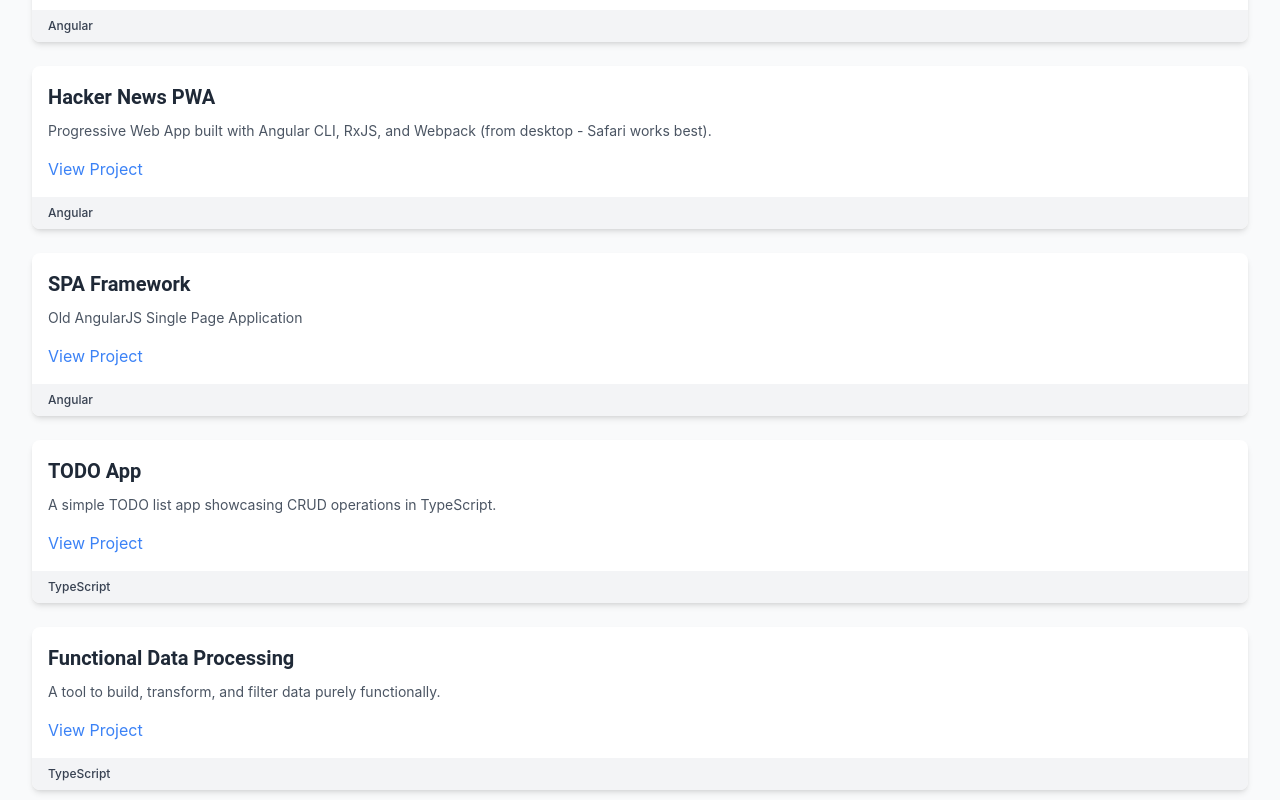
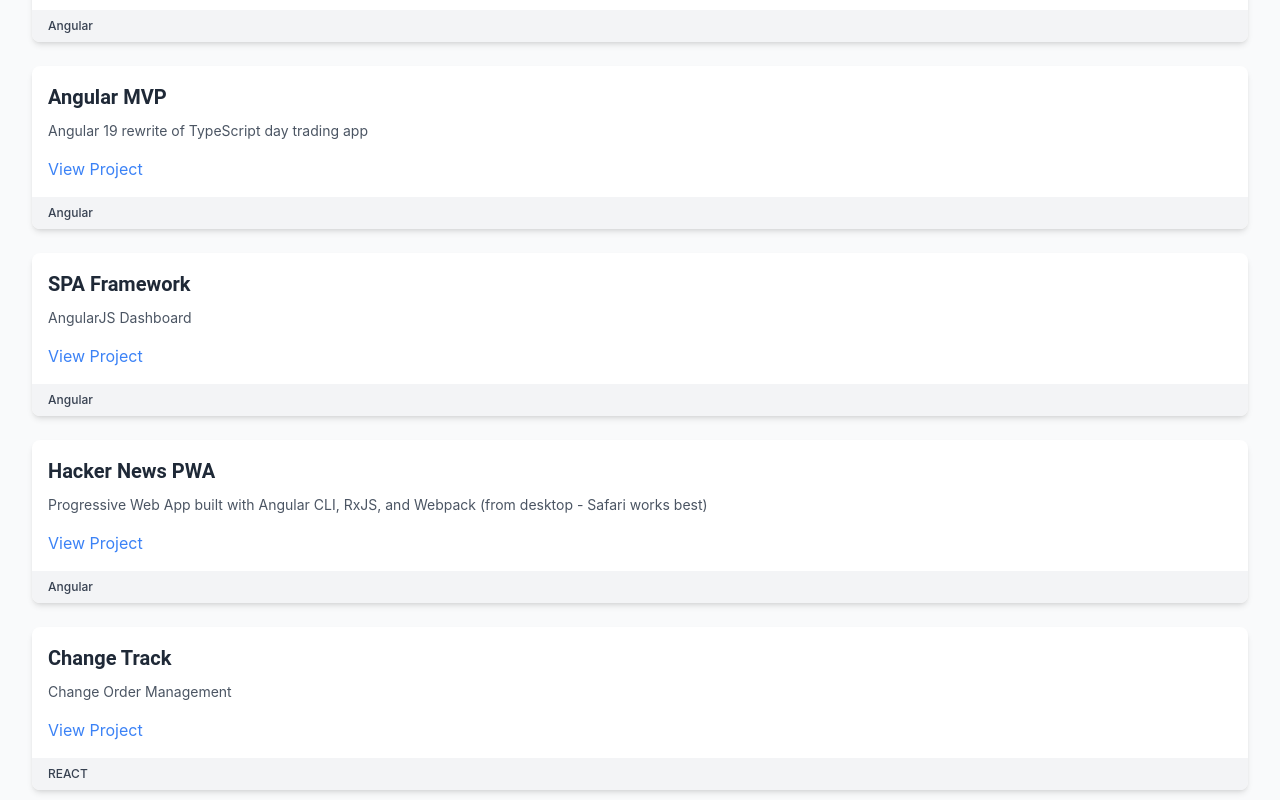
Before and after one commit to ddeloy/portfolio, a React (Vite) app: page /#/projects in a window 1280 px wide. Shown: the part 900-1700 px from the top of the page. Built offline with nearby package versions, Linux system fonts and the light colour scheme.

Commit message:
Update project page

```diff
--- a/src/pages/Projects.tsx
+++ b/src/pages/Projects.tsx
@@ -4,7 +4,7 @@ import featuredImage from "./featured.png"; // Import the featured image
 const Projects = () => {
     const featuredProject = {
         title: "Day Trading App",
-        description: "Proprietary day trading app built with TypeScript functional programming.",
+        description: "Proprietary day trading app built with TypeScript functional programming",
         link: "https://ddeloy.com/d-trade/",
         image: featuredImage, // Use the imported image
     };
@@ -17,48 +17,53 @@ const Projects = () => {
             category: "Angular",
         },
         {
+            title: "Angular MVP",
+            description: "Angular 19 rewrite of TypeScript day trading app",
+            link: "https://ddeloy.com/angular-mvp/",
+            category: "Angular",
+        },
+        {
+            title: "SPA Framework",
+            description: "AngularJS Dashboard",
+            link: "https://ddeloy.com/angular-spa-framework",
+            category: "Angular",
+        },
+        {
             title: "Hacker News PWA",
-            description: "Progressive Web App built with Angular CLI, RxJS, and Webpack (from desktop - Safari works best).",
+            description: "Progressive Web App built with Angular CLI, RxJS, and Webpack (from desktop - Safari works best)",
             link: "https://ddeloy.com/progressive-angular-dist-4/#/newest/1",
             category: "Angular",
         },
         {
-            title: "SPA Framework",
-            description: "Old AngularJS Single Page Application",
-            link: "https://ddeloy.com/angular-spa-framework",
-            category: "Angular",
+            title: "Change Track",
+            description: "Change Order Management",
+            link: "https://ddeloy.com/change-track",
+            category: "REACT",
         },
         {
             title: "TODO App",
-            description: "A simple TODO list app showcasing CRUD operations in TypeScript.",
+            description: "Simple TODO list showcasing CRUD operations in TypeScript",
             link: "https://ddeloy.com/ts-todos/",
             category: "TypeScript",
         },
         {
             title: "Functional Data Processing",
-            description: "A tool to build, transform, and filter data purely functionally.",
+            description: "A tool to build, transform, and filter data purely functionally",
             link: "https://ddeloy.com/data-processing/",
             category: "TypeScript",
         },
         {
             title: "Dashboard Template",
-            description: "A Skeletal, modular and extensible template using JavaScript.",
+            description: "A Skeletal, modular and extensible template using JavaScript",
             link: "https://ddeloy.com/vue/",
             category: "VUE",
         },
-        /*{
-            title: "Portfolio Site",
-            description: "Authored in a modern, responsive, and dynamic format.",
-            link: "https://ddeloy.com/portfolio",
-            category: "REACT",
-        },*/
         {
             title: "Knowledge Base",
-            description: "A knowledge base built in PHP/MySQL with database storage.",
+            description: "A knowledge base built in PHP/MySQL with database storage",
             link: "https://ddeloy.com/KnowledgeBuild/preview.php",
             category: "PHP/MySQL",
         },
-
         {
             title: "d3.js custom plot",
             description: "Visualization of domestic energy consumption",
```
